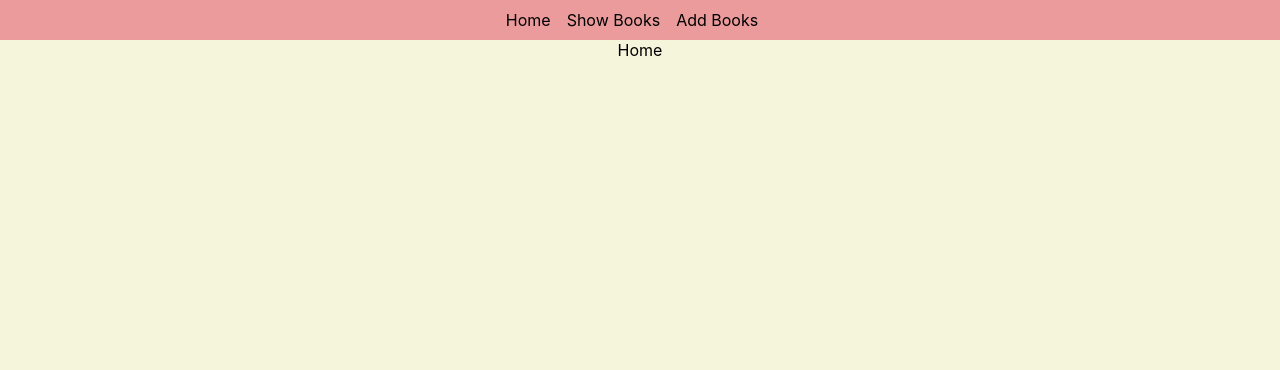
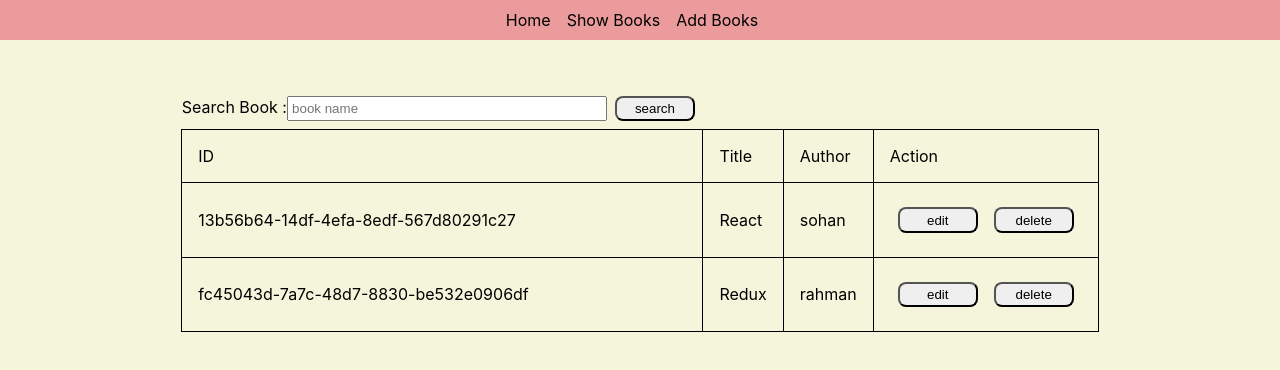
Before and after one commit to sohan065/REDUX_TOOLKIT_CRUD_APP, a React (Create React App) app: page / in a window 1280 px wide. Shown: the top 370 px of the page. Built offline with nearby package versions, Linux system fonts and the light colour scheme; the HTML template or start-up script is replaced by a standard one.

Commit message:
search added

```diff
--- a/src/features/books/bookSlice.js
+++ b/src/features/books/bookSlice.js
@@ -10,10 +10,11 @@ const initialBooks = {
     },
     {
       id: uuid(),
-      title: "Reducx",
+      title: "Redux",
       author: "rahman",
     },
   ],
+  filteredBooks: [],
 };
 
 const bookSlice = createSlice({
@@ -35,10 +36,19 @@ const bookSlice = createSlice({
         isExist[0].author = author;
       }
     },
+    searchBooks: (state, action) => {
+      const searchText = action.payload.toLowerCase();
+      if (searchText === null || searchText.length === 0) {
+        state.filteredBooks = state.books;
+      }
+      state.filteredBooks = state.books.filter((book) =>
+        book.title.toLowerCase().startsWith(searchText)
+      );
+    },
   },
 });
 
-export const { showBooks, addBooks, deleteBooks, editBooks } =
+export const { showBooks, addBooks, deleteBooks, editBooks, searchBooks } =
   bookSlice.actions;
 
 export default bookSlice.reducer;
--- a/src/pages/Home.jsx
+++ b/src/pages/Home.jsx
@@ -1,5 +1,70 @@
-import React from "react";
+import React, { useEffect, useState } from "react";
+import { useSelector, useDispatch } from "react-redux";
+import { Link } from "react-router-dom";
+import { deleteBooks, searchBooks } from "../features/books/bookSlice";
 
 export default function Home() {
-  return <div>Home</div>;
+  const [searchText, setSearchText] = useState("");
+  const books = useSelector((state) => state.booksReducer.filteredBooks);
+  const dispatch = useDispatch();
+  const handleDelete = (id) => {
+    dispatch(deleteBooks(id));
+  };
+  const handleSearch = () => {
+    dispatch(searchBooks(searchText));
+  };
+  useEffect(() => {
+    dispatch(searchBooks(searchText));
+  }, [searchText]);
+  return (
+    <>
+      <div>
+        <table>
+          <thead>
+            <tr>
+              <label htmlFor="searchtext">Search Book :</label>
+              <input
+                type="text"
+                name="searchText"
+                value={searchText}
+                onChange={(e) => setSearchText(e.target.value)}
+                placeholder="book name"
+              />
+              <button onClick={handleSearch}>search</button>
+            </tr>
+            <tr>
+              <td>ID</td>
+              <td>Title</td>
+              <td>Author</td>
+              <td>Action</td>
+            </tr>
+          </thead>
+          <tbody>
+            {books &&
+              books.map((book) => {
+                const { id, title, author } = book;
+                return (
+                  <tr key={id}>
+                    <td>{id}</td>
+                    <td>{title}</td>
+                    <td>{author}</td>
+                    <td>
+                      <Link to="/edit-book" state={{ id, title, author }}>
+                        <button>edit</button>
+                      </Link>
+                      <button
+                        onClick={() => {
+                          handleDelete(id);
+                        }}>
+                        delete
+                      </button>
+                    </td>
+                  </tr>
+                );
+              })}
+          </tbody>
+        </table>
+      </div>
+    </>
+  );
 }
```
